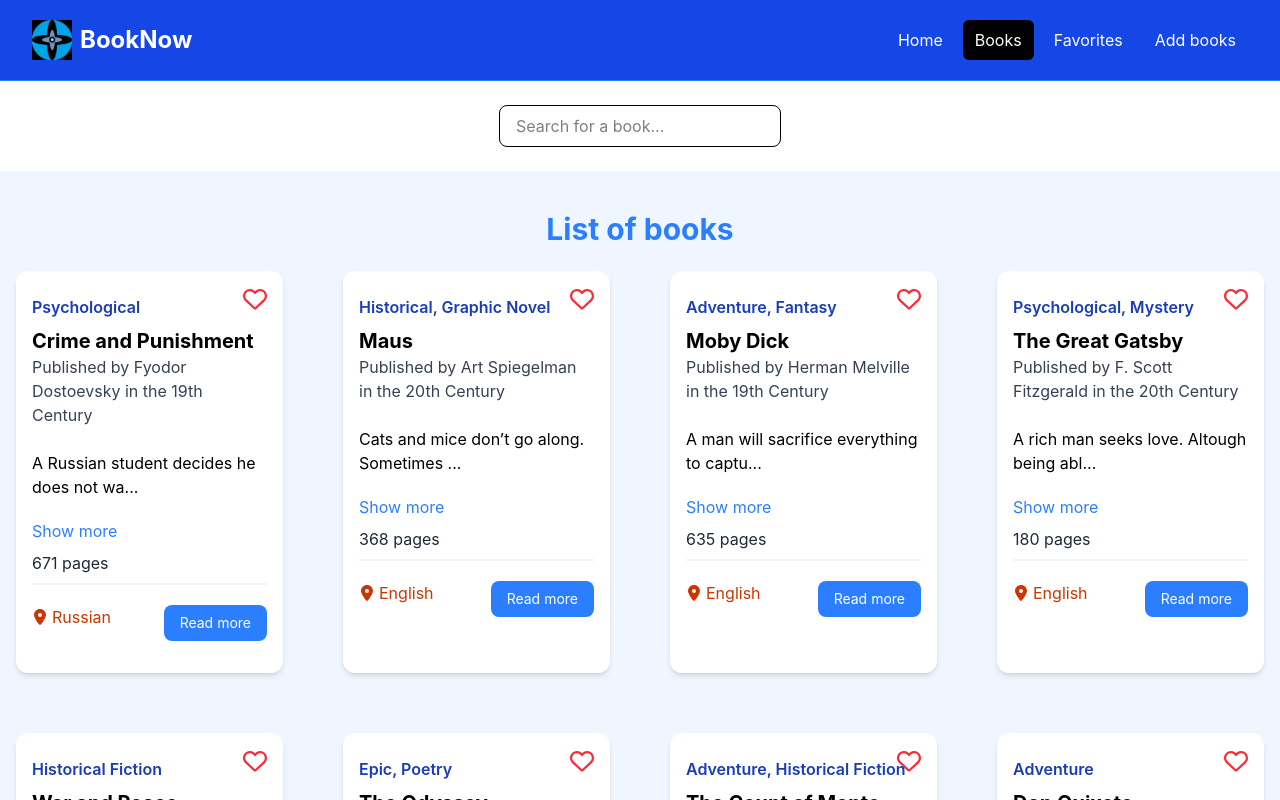
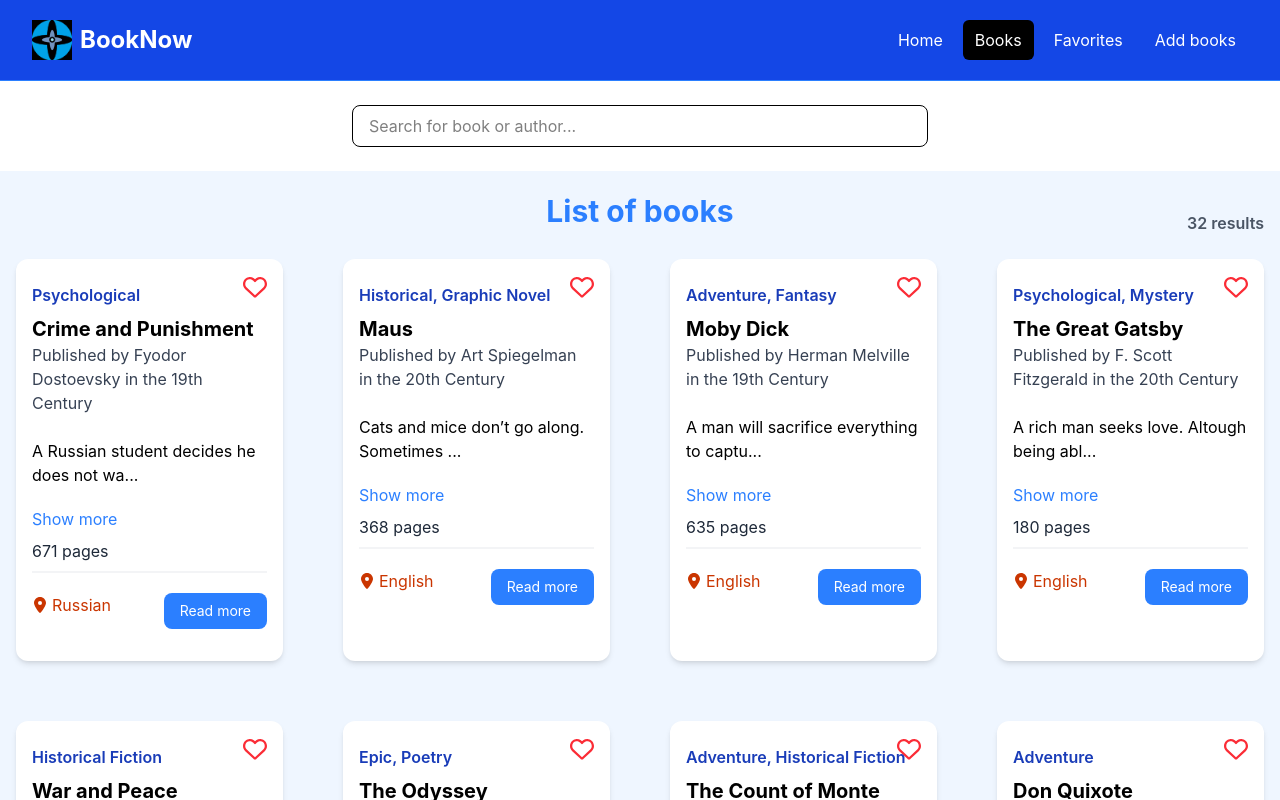
Before and after one commit to AlBalboni/projet-final, a React (Vite) app: page /books in a window 1280 px wide. Shown: the top 800 px of the page. Built offline with nearby package versions, Linux system fonts and the light colour scheme; data requests are answered from the project's data file.

Commit message:
updated search

```diff
--- a/src/components/BookList.jsx
+++ b/src/components/BookList.jsx
@@ -31,14 +31,25 @@ const BookList = ({ isHome = false, search="" }) => {
       .catch((e) => setError(e.message))
       .finally(() => setLoading(false));
   }, []);
-const filteredData = data.filter((book) => book.title.toLowerCase().includes(search.toLowerCase()))
-.slice(0, isHome ? 4 : data.length);
+
+  const filteredData = data.filter((book) =>
+    book.title.toLowerCase().includes(search.toLowerCase())||
+    book.author.toLowerCase().includes(search.toLowerCase()))
+    .slice(0, isHome ? 4 : data.length);
+  const resultCount = filteredData.length;
   return (
     <section className="bg-blue-50 px-4 py-10">
       <div className="container-xl lg:container m-auto">
-        <h2 className="text-3xl font-bold text-blue-500 mb-6 text-center">
+        <div className="relative flex items-center justify-end mb-6">
+          <h2 className="absolute left-1/2 -translate-x-1/2 text-3xl font-bold text-blue-500 mb-6">
           {isHome ? "Recent Books" : "List of books"}
-        </h2>
+          </h2>
+          {!isHome && (
+            <p className="text-gray-600 font-semibold">
+              {resultCount} result{resultCount !== 1 ? "s" : ""}
+              </p>
+            )}
+        </div>
         <div className="grid grid-cols-1 md:grid-cols-4 gap-15">
           {loading && <Spinner loading={loading} />}
           {error && <p>Error: {error}</p>}
--- a/src/components/Spinner.jsx
+++ b/src/components/Spinner.jsx
@@ -12,6 +12,7 @@ const Spinner = ({ loading }) => {
       loading={loading}
       size={150}
       cssOverride={override}
+      aria-label="Loading Spinner"
     />
   );
 };
--- a/src/pages/BookPage.jsx
+++ b/src/pages/BookPage.jsx
@@ -25,16 +25,16 @@ const BookPage = () => {
 
     setSearchParams({});
   }
-}, []);
+ }, []);
 
   return (
 
     <>
     <div className="flex justify-center px-4 py-6 bg-white">
-      <input type="text" placeholder="Search for a book..."
+      <input type="text" placeholder="Search for book or author..."
       value={search}
       onChange={(e) => setSearch(e.target.value)}
-      className="border rounded-lg py-2 px-4 focus:outline-none focus:ring-2 focus:ring-blue-500" />
+      className="w-full max-w-xl border rounded-lg py-2 px-4 focus:outline-none focus:ring-3 focus:ring-blue-500" />
     </div>
   <BookList search={search} />
   </>
```
